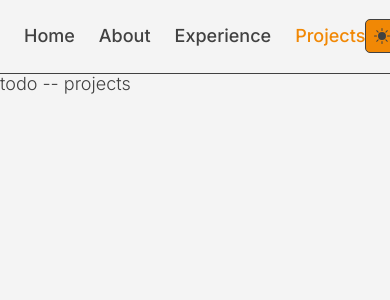
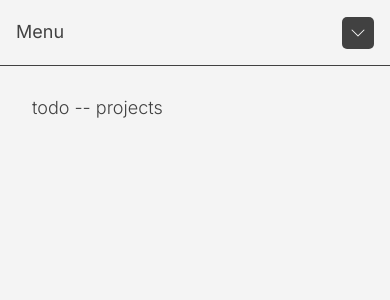
Before and after one commit to jamesspearsv/personal-website, a React (Vite) app: page /projects in a window 390 px wide. Shown: the top 300 px of the page. Built offline with nearby package versions, Linux system fonts and the light colour scheme.

Commit message:
Add mobile nav

```diff
--- a/src/App.jsx
+++ b/src/App.jsx
@@ -1,14 +1,26 @@
 import { Outlet } from 'react-router-dom';
 import Nav from './components/Nav';
-import { useState } from 'react';
+import { useEffect, useState } from 'react';
+import './App.scss';
 
 function App() {
-  const [isDarkTheme, setIsDarkTheme] = useState(false);
+  const [isDarkTheme, setIsDarkTheme] = useState(() => {
+    const saved = localStorage.getItem('isDarkTheme');
+    const initialValue = JSON.parse(saved);
+    console.log(initialValue);
+    return initialValue || false;
+  });
+
+  useEffect(() => {
+    localStorage.setItem('isDarkTheme', JSON.stringify(isDarkTheme));
+  }, [isDarkTheme]);
 
   return (
     <div id='app' data-theme={isDarkTheme ? 'dark' : 'light'}>
       <Nav isDarkTheme={isDarkTheme} setIsDarkTheme={setIsDarkTheme} />
-      <Outlet />
+      <main>
+        <Outlet />
+      </main>
     </div>
   );
 }
--- /dev/null
+++ b/src/App.scss
@@ -0,0 +1,3 @@
+main {
+  padding: 2rem;
+}
--- a/src/components/Nav.jsx
+++ b/src/components/Nav.jsx
@@ -3,23 +3,62 @@ import PropTypes from 'prop-types';
 import './Nav.scss';
 import darkIcon from '../assets/dark-icon.svg';
 import lightIcon from '../assets/light-icon.svg';
+import { useState } from 'react';
 
 function Nav({ isDarkTheme, setIsDarkTheme }) {
+  const [navClosed, setNavClosed] = useState(true);
+
+  const menuHeight = screen.height - 65;
+
+  function closeNav() {
+    setNavClosed(true);
+  }
+
+  // Navigation items and paths
+  const navItems = [
+    { path: '/', label: 'Home' },
+    { path: 'about', label: 'About' },
+    { path: 'experience', label: 'Experience' },
+    { path: 'projects', label: 'Projects' },
+  ];
+
   return (
-    <nav data-theme={isDarkTheme ? 'dark' : 'light'}>
+    <nav>
+      <div className='mobile-menu'>
+        <p>Menu</p>
+        <button
+          className={navClosed ? 'closed' : 'open'}
+          onClick={() => {
+            setNavClosed((navClosed) => !navClosed);
+          }}
+        >
+          <svg
+            xmlns='http://www.w3.org/2000/svg'
+            width='16'
+            height='16'
+            fill='currentColor'
+            class='bi bi-chevron-down'
+            viewBox='0 0 16 16'
+          >
+            <path
+              fill-rule='evenodd'
+              d='M1.646 4.646a.5.5 0 0 1 .708 0L8 10.293l5.646-5.647a.5.5 0 0 1 .708.708l-6 6a.5.5 0 0 1-.708 0l-6-6a.5.5 0 0 1 0-.708'
+            />
+          </svg>
+        </button>
+      </div>
+      <div
+        className={'menu-container ' + (navClosed ? 'closed' : 'open')}
+        style={{ height: navClosed ? '' : menuHeight + 'px' }}
+      >
         <ul>
-        <li>
-          <NavLink to='/'>Home</NavLink>
+          {navItems.map((item, index) => (
+            <li key={index}>
+              <NavLink to={item.path} onClick={closeNav}>
+                {item.label}
+              </NavLink>
             </li>
-        <li>
-          <NavLink to='about'>About</NavLink>
-        </li>
-        <li>
-          <NavLink to='experience'>Experience</NavLink>
-        </li>
-        <li>
-          <NavLink to='projects'>Projects</NavLink>
-        </li>
+          ))}
         </ul>
         <div>
           <button
@@ -28,8 +67,9 @@ function Nav({ isDarkTheme, setIsDarkTheme }) {
               setIsDarkTheme((isDarkTheme) => !isDarkTheme);
             }}
           >
-          <img src={isDarkTheme ? darkIcon : lightIcon} alt='' srcset='' />
+            <img src={isDarkTheme ? lightIcon : darkIcon} alt='' srcset='' />
           </button>
+        </div>
       </div>
     </nav>
   );
--- a/src/components/Nav.scss
+++ b/src/components/Nav.scss
@@ -1,11 +1,21 @@
 @import '../global.scss';
 
 nav {
-  padding: 0.5rem 1.5rem;
+  // padding: 0.5rem 1.5rem;
+  height: 10dvh;
   border-bottom: 1px solid $color-dark;
+
+  .mobile-menu {
+    display: none;
+  }
+
+  .menu-container {
     display: flex;
     justify-content: space-between;
     align-items: center;
+    height: 100%;
+    padding: 0 1rem;
+  }
 
   ul {
     display: flex;
@@ -26,12 +36,10 @@ nav {
   }
 
   .theme-toggler {
-    background-color: $color-orange;
-    border: solid 1px;
-    border-color: $color-dark;
+    background-color: $color-dark;
+    border: none;
     border-radius: 5px;
     padding: 0.5rem;
-    aspect-ratio: 1/1;
     display: flex;
     justify-content: center;
     align-items: center;
@@ -39,7 +47,9 @@ nav {
   }
 }
 
-nav[data-theme='dark'] {
+// Dark theme styles
+[data-theme='dark'] {
+  nav {
     border-bottom: 2px solid $color-light;
 
     a {
@@ -51,7 +61,86 @@ nav[data-theme='dark'] {
     }
 
     .theme-toggler {
-    background-color: $color-blue;
-    border-color: $color-light;
+      background-color: $color-light;
     }
   }
+}
+
+@media screen and (max-width: 768px) {
+  nav {
+    flex-direction: column;
+    height: 65px;
+
+    .mobile-menu {
+      height: 100%;
+      display: flex;
+      justify-content: space-between;
+      align-items: center;
+      padding: 0 1rem;
+
+      p {
+        font-weight: 400;
+      }
+
+      button {
+        background-color: $color-dark;
+        color: $color-light;
+        border: none;
+        border-radius: 5px;
+        padding: 0.5rem;
+        display: flex;
+        justify-content: center;
+        align-items: center;
+      }
+
+      button svg {
+        transition: transform 500ms ease-in-out;
+      }
+
+      button.open svg {
+        transform: rotate(180deg);
+      }
+    }
+
+    .menu-container {
+      position: absolute;
+      background-color: $color-light;
+      padding: 0;
+      width: 100dvw;
+      transition: height 500ms ease-in-out;
+
+      flex-direction: column;
+      justify-content: start;
+
+      ul {
+        display: flex;
+        width: 100%;
+        flex-direction: column;
+        align-items: center;
+      }
+    }
+
+    .menu-container.closed {
+      overflow: hidden;
+      height: 0px;
+    }
+
+    .theme-toggler {
+      padding: 0.5rem 2rem;
+    }
+  }
+
+  //  Mobile dark theme styles
+  [data-theme='dark'] {
+    .mobile-menu {
+      button {
+        background-color: $color-light;
+        color: $color-dark;
+      }
+    }
+
+    .menu-container {
+      background-color: $color-dark;
+    }
+  }
+}
--- a/src/index.scss
+++ b/src/index.scss
@@ -7,6 +7,7 @@ body {
   font-weight: 300;
   background-color: $color-light;
   color: $color-dark;
+  // transition: background-color 500ms ease-in-out;
 }
 
 body:has([data-theme='dark']) {
```
Also changed, not shown: src/App.css (deleted), src/assets/chevron.svg (added). Lines whose indentation alone changed are shown as unchanged.
